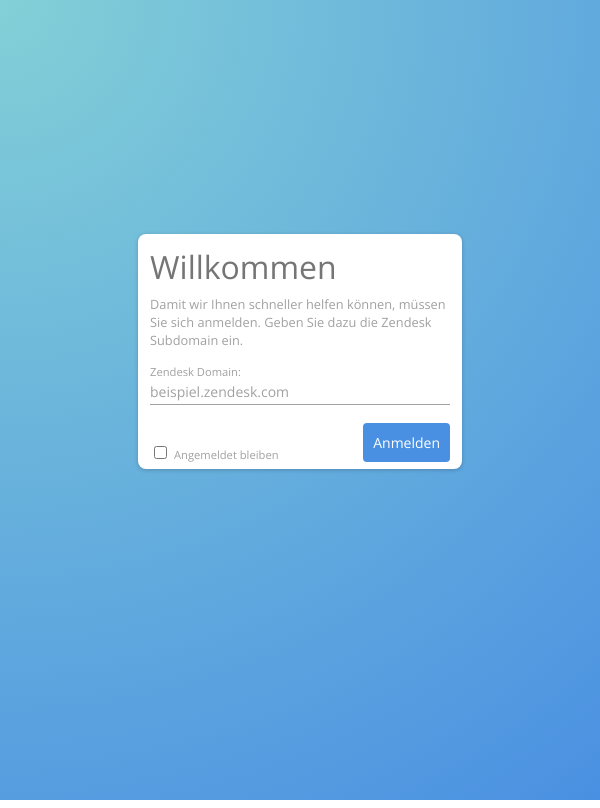
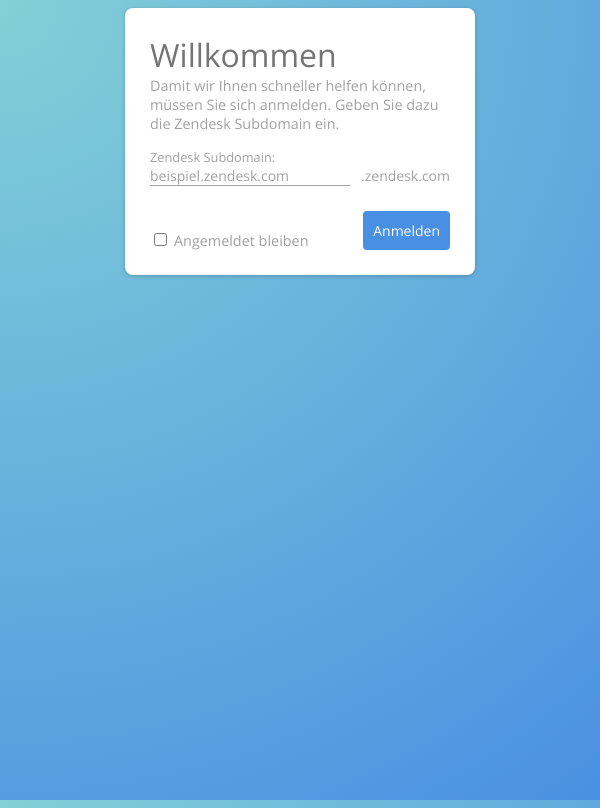
Before and after one commit to thecarlmartin/zendesk-desktop-client, an Electron app: page app/index.html in a window 600 px wide. Drawn offline with nearby package versions, Linux system fonts and the light colour scheme; no server answers.

Commit message:
Streamlined Layout

```diff
--- a/app/css/main.css
+++ b/app/css/main.css
@@ -9,6 +9,10 @@
   background: radial-gradient(circle farthest-corner at 0% 0% , #83D0D7 0%, #4A90E2 100%);
 }
 
+body {
+  height: 100%;
+}
+
 a:hover {
     -webkit-filter: drop-shadow(1px 1px 4px rgba(0, 0, 0, 0.3) );
 }
@@ -18,13 +22,15 @@
   font-weight: 400;
   font-size: 2em;
   color: #757575;
+  margin: 0;
 }
 
 p {
   font-family: 'Open Sans', sans-serif;
   font-weight: 400;
-  font-size: 0.8em;
+  font-size: 0.9em;
   color: #A1A1A1;
+  margin: 0;
 }
 
 /* CHANGING PLACEHOLDER TEXT FOR ALL BROWSERS */
@@ -102,60 +108,53 @@
 .login {
   width: 300px;
   height: auto;
+  padding: 25px;
   margin: auto;
-  margin-top: 40%;
+  border-radius: 8px;
   background: white;
   box-shadow: 0px 1px 4px 0px rgba(0,0,0,0.20);
-  border-radius: 8px;
-  padding: 2%;
 }
 
-.login h1 {
-  margin-top: 0;
-}
-
-.login p {
-  margin-top: -15px;
-}
-
-#subdomain {
-  margin-top: 5%;
+#subdomain-textabove {
+  margin-top: 15px;
+  font-size: 0.8em;
 }
 
 #subdomain-field {
-  width: 100%;
+  //Deleteing OS Form styles
   background:rgba(0, 0, 0, 0);
+  border: none;
+  margin: 0;
+  padding: 0;
+
+  //Adding custom styling
+  height: 1em;
+  width: 200px;
   font-family: 'Open Sans', sans-serif;
   font-weight: 400;
   font-size: 0.875em;
   color: #A1A1A1;
-  border: none;
+  float: left;
   border-bottom: 0.1em solid #A1A1A1;
-  margin-top: 0;
-  padding-left: 0;
 }
 
-.login form p {
-  margin-bottom: 0;
-  margin-top: auto;
-  font-size: 0.7em;
+#subdomain-completion {
+  font-size: 0.875em;
+  height: 1em;
+  float: right;
 }
 
-#login-bottom {
-  margin-top: 15px;
-  height: 35px;
+.login form div {
+  margin-top: 44px;
+  display: inline-block;
 }
 
-#checkbox {
-  margin-top: 20px;
-  float: left;
+.login form div p {
+    display: inline;
 }
 
-#checkbox p {
-  display: inline;
-}
-
-button {
+.login form button {
+  margin-top: 25px;
   float: right;
   padding: 10px;
   border: none;
--- a/app/index.html
+++ b/app/index.html
@@ -26,17 +26,14 @@
       <h1>Willkommen</h1>
       <p>Damit wir Ihnen schneller helfen können, müssen Sie sich anmelden. Geben Sie dazu die Zendesk Subdomain ein.</p>
       <form>
-        <div id='subdomain'>
-          <p id="subdomain-description">Zendesk Domain:</p>
-          <input type="text" placeholder="beispiel.zendesk.com" id="subdomain-field">
+        <p id="subdomain-textabove">Zendesk Subdomain:</p>
+        <input type="text" placeholder="beispiel.zendesk.com" id="subdomain-field">
+        <p id="subdomain-completion">.zendesk.com</p>
+        <div>
+          <input type="checkbox" name="stay-signed-in" value="Angemeldet bleiben">
+          <p>Angemeldet bleiben</p>
         </div>
-        <div id="login-bottom">
-          <div id="checkbox">
-            <input type="checkbox" name="stay-signed-in" value="Angemeldet bleiben">
-            <p>Angemeldet bleiben</p>
-          </div>
-          <button type="button" onclick="zendeskOAuth()" name="submit" value="Anmelden">Anmelden</>
-        </div>
+        <button type="button" onclick="zendeskOAuth()" name="submit" value="Anmelden">Anmelden</>
       </form>
     </div>
   </body>
--- a/app/js/scripts.js
+++ b/app/js/scripts.js
@@ -28,12 +28,14 @@
 
 $(document).ready(function() {
 
+  //Display login Window
+  localStorage.removeItem('code');
+
   console.log(localStorage.getItem('code'))
   if (localStorage.getItem('code') === null || localStorage.getItem('code') === 'undefined' || localStorage.getItem('code') === ''){
     // Hide UI, if User is not logged in.
     $('.search-feature, .header-main').hide();
    } else {
-    localStorage.getItem('code') === null
     $('.login').hide();
    }
 
```
